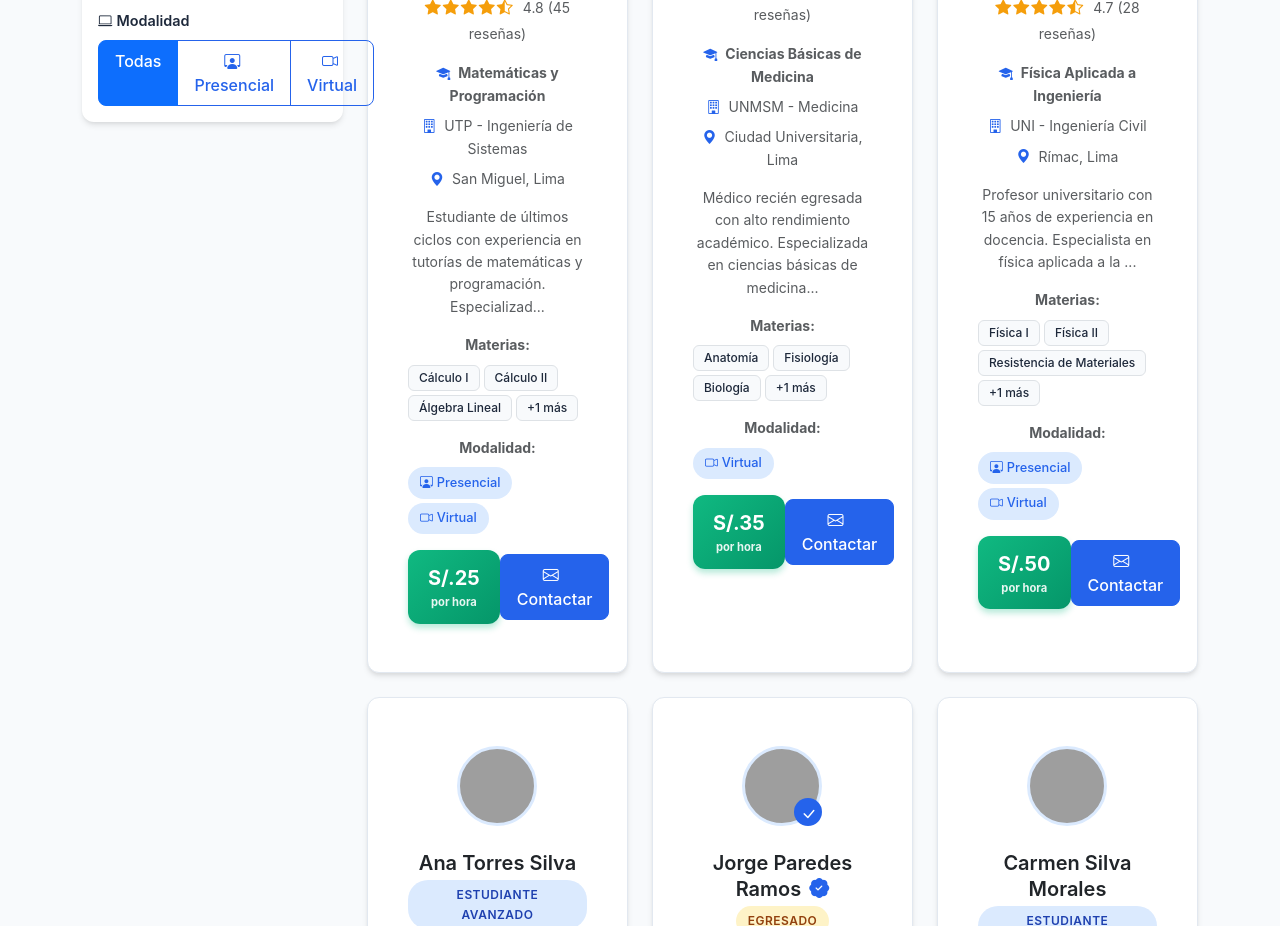
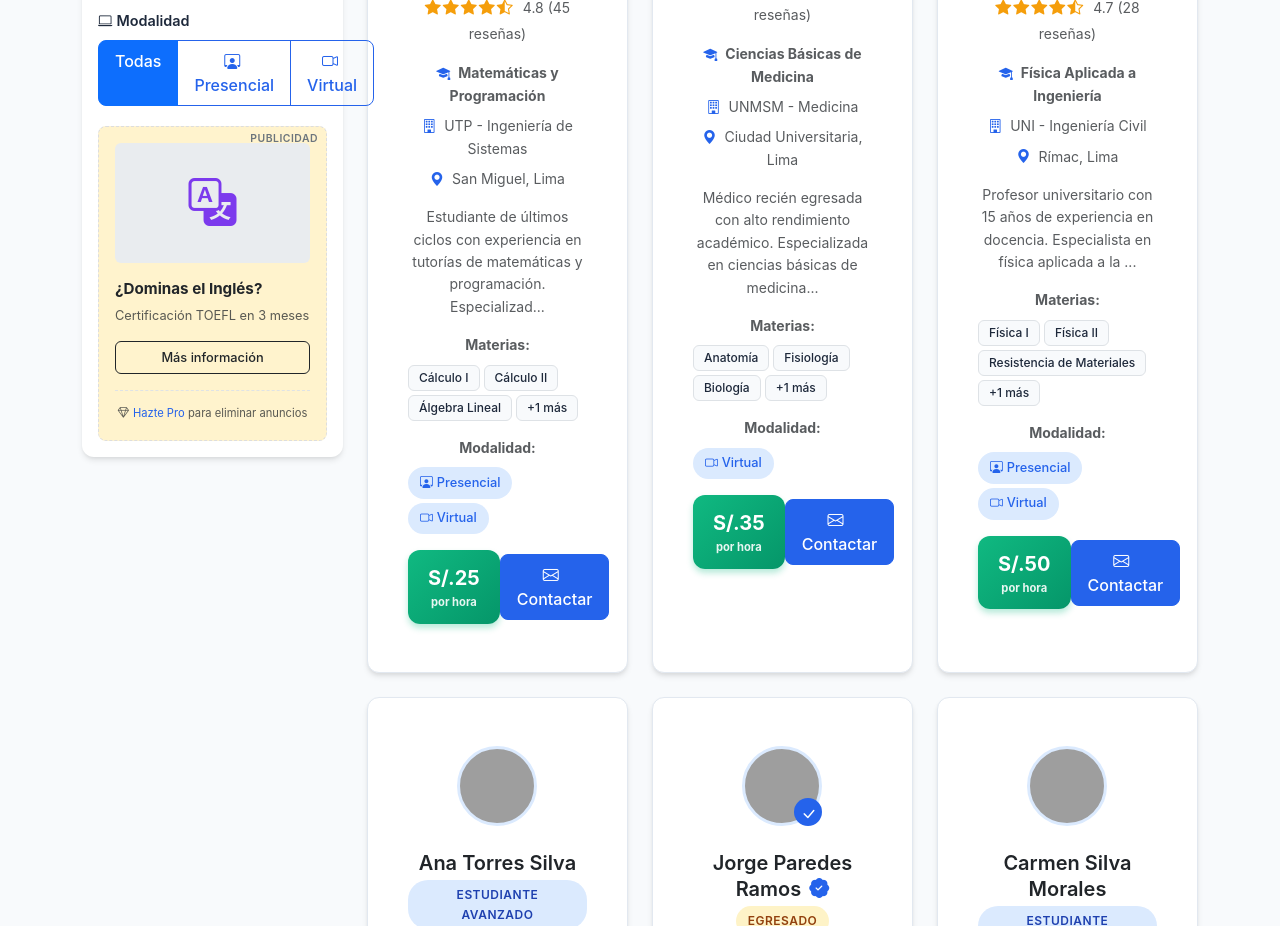
Before and after one commit to juanpbc8/educonnect, a React (Vite) app: page /tutorias in a window 1280 px wide. Shown: the part 780-1706 px from the top of the page. Built offline with nearby package versions, Linux system fonts and the light colour scheme; grey boxes are pictures that could not be loaded.

Commit message:
Agregar componente AdBanner para mostrar anuncios simulados en las secciones ForumSidebar, ResourceFilters y TutorFilters

```diff
--- /dev/null
+++ b/src/components/common/AdBanner.jsx
@@ -0,0 +1,174 @@
+/**
+ * AdBanner Component
+ * Displays simulated ads for the free tier
+ * Demonstrates the value of upgrading to Pro (Ad-free experience)
+ *
+ * @param {string} variant - 'sidebar' or 'horizontal'
+ */
+function AdBanner({ variant = 'sidebar' }) {
+  // Check if user has Pro subscription (from localStorage)
+  // In a real app, this would come from user context/state management
+  const isPro = typeof window !== 'undefined' &&
+                localStorage.getItem('educonnect_isPro') === 'true';
+
+  // Don't render ads for Pro users
+  if (isPro) {
+    return null;
+  }
+
+  // Ad content variations (randomly selected)
+  const adContents = [
+    {
+      headline: '¿Dominas el Inglés?',
+      description: 'Certificación TOEFL en 3 meses',
+      cta: 'Más información',
+      icon: 'bi-translate',
+      color: '#e3f2fd'
+    },
+    {
+      headline: 'Bootcamp de Programación',
+      description: 'Conviértete en Full Stack Developer',
+      cta: 'Inscríbete ahora',
+      icon: 'bi-code-slash',
+      color: '#f3e5f5'
+    },
+    {
+      headline: 'Master en Data Science',
+      description: 'Aprende ML y AI desde cero',
+      cta: 'Ver detalles',
+      icon: 'bi-graph-up-arrow',
+      color: '#e8f5e9'
+    },
+    {
+      headline: 'Preparación Pre-Médica',
+      description: 'Ingresa a la carrera de Medicina',
+      cta: 'Conoce más',
+      icon: 'bi-heart-pulse',
+      color: '#fce4ec'
+    }
+  ];
+
+  // Select a random ad (or use index based on variant for consistency)
+  const selectedAd = adContents[variant === 'sidebar' ? 0 : 1];
+
+  const isSidebar = variant === 'sidebar';
+
+  return (
+    <div
+      className={`ad-banner ${isSidebar ? 'ad-sidebar' : 'ad-horizontal'}`}
+      style={{
+        backgroundColor: '#fff3cd',
+        border: '1px dashed #ddd',
+        borderRadius: '8px',
+        padding: isSidebar ? '16px' : '12px 20px',
+        marginTop: isSidebar ? '20px' : '16px',
+        position: 'relative'
+      }}
+    >
+      {/* Ad Label */}
+      <div
+        style={{
+          position: 'absolute',
+          top: '4px',
+          right: '8px',
+          fontSize: '0.65rem',
+          color: '#6c757d',
+          fontWeight: '600',
+          textTransform: 'uppercase',
+          letterSpacing: '0.5px'
+        }}
+      >
+        Publicidad
+      </div>
+
+      {/* Ad Content */}
+      <div className={`d-flex ${isSidebar ? 'flex-column' : 'flex-row align-items-center'} gap-3`}>
+        {/* Icon/Image Placeholder */}
+        <div
+          style={{
+            backgroundColor: '#e9ecef',
+            borderRadius: '6px',
+            display: 'flex',
+            alignItems: 'center',
+            justifyContent: 'center',
+            width: isSidebar ? '100%' : '80px',
+            height: isSidebar ? '120px' : '80px',
+            flexShrink: 0
+          }}
+        >
+          <i
+            className={`${selectedAd.icon} text-secondary`}
+            style={{ fontSize: isSidebar ? '3rem' : '2.5rem' }}
+          ></i>
+        </div>
+
+        {/* Text Content */}
+        <div className="flex-grow-1">
+          <h6
+            className="fw-bold mb-2"
+            style={{
+              fontSize: isSidebar ? '0.95rem' : '1rem',
+              color: '#212529',
+              lineHeight: '1.3'
+            }}
+          >
+            {selectedAd.headline}
+          </h6>
+          <p
+            className="text-muted mb-3"
+            style={{
+              fontSize: isSidebar ? '0.8rem' : '0.85rem',
+              lineHeight: '1.4',
+              marginBottom: isSidebar ? '12px' : '8px'
+            }}
+          >
+            {selectedAd.description}
+          </p>
+
+          {/* CTA Button */}
+          <button
+            className="btn btn-sm btn-outline-dark w-100"
+            style={{
+              fontSize: '0.8rem',
+              padding: '6px 12px',
+              borderRadius: '6px',
+              fontWeight: '500'
+            }}
+            onClick={() => {
+              // Simulate ad click (could track analytics here)
+              alert('Esta es una publicidad simulada.\n\n¡Hazte Pro para eliminar todos los anuncios!');
+            }}
+          >
+            {selectedAd.cta}
+          </button>
+        </div>
+      </div>
+
+      {/* Subtle "Go Pro" hint */}
+      <div
+        className="text-center mt-3 pt-2"
+        style={{ borderTop: '1px dashed #dee2e6' }}
+      >
+        <small
+          className="text-muted"
+          style={{ fontSize: '0.7rem' }}
+        >
+          <i className="bi bi-gem me-1"></i>
+          <a
+            href="#"
+            className="text-decoration-none"
+            onClick={(e) => {
+              e.preventDefault();
+              // Could trigger pricing modal here
+              alert('¡Hazte Pro para navegar sin anuncios!');
+            }}
+          >
+            Hazte Pro
+          </a> para eliminar anuncios
+        </small>
+      </div>
+    </div>
+  );
+}
+
+export default AdBanner;
--- a/src/components/forum/ForumSidebar.jsx
+++ b/src/components/forum/ForumSidebar.jsx
@@ -1,3 +1,5 @@
+import AdBanner from '../common/AdBanner';
+
 /**
  * ForumSidebar Component
  * Displays forum categories with active state and "Nuevo Tema" button
@@ -100,6 +102,9 @@ function ForumSidebar({
           <p className="text-muted mb-0">Temas activos</p>
         </div>
       </div>
+
+      {/* Ad Banner - Free Tier */}
+      <AdBanner variant="sidebar" />
     </aside>
   );
 }
--- a/src/components/resources/ResourceFilters.jsx
+++ b/src/components/resources/ResourceFilters.jsx
@@ -1,4 +1,5 @@
 import { useState } from 'react';
+import AdBanner from '../common/AdBanner';
 
 function ResourceFilters({
   universidades,
@@ -167,6 +168,13 @@ function ResourceFilters({
             </div>
           </div>
         </div>
+
+        {/* Ad Banner - Free Tier */}
+        <div className="row mt-4">
+          <div className="col-12">
+            <AdBanner variant="horizontal" />
+          </div>
+        </div>
       </div>
     </section>
   );
--- a/src/components/tutors/TutorFilters.jsx
+++ b/src/components/tutors/TutorFilters.jsx
@@ -1,3 +1,5 @@
+import AdBanner from '../common/AdBanner';
+
 /**
  * TutorFilters Component
  * Comprehensive filtering for tutors: subject, university, price range, rating, modality
@@ -250,6 +252,9 @@ function TutorFilters({
           </div>
         )}
       </div>
+
+      {/* Ad Banner - Free Tier */}
+      <AdBanner variant="sidebar" />
     </div>
   );
 }
```
